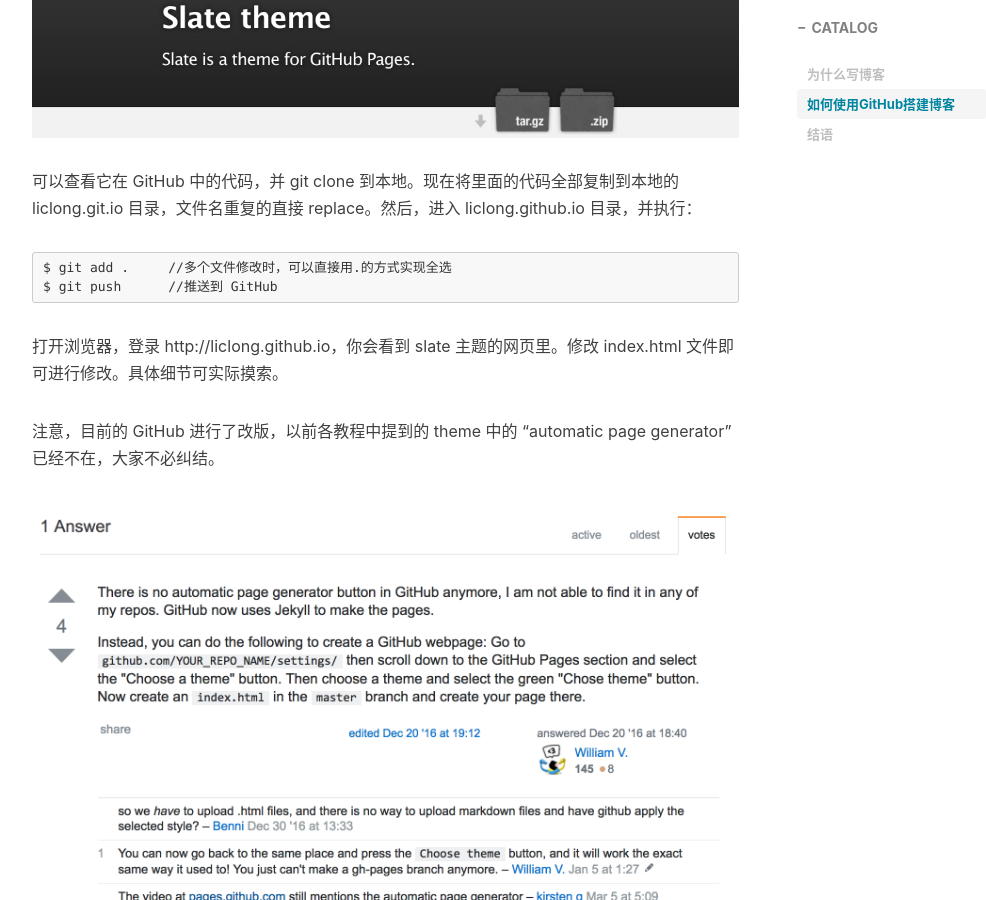
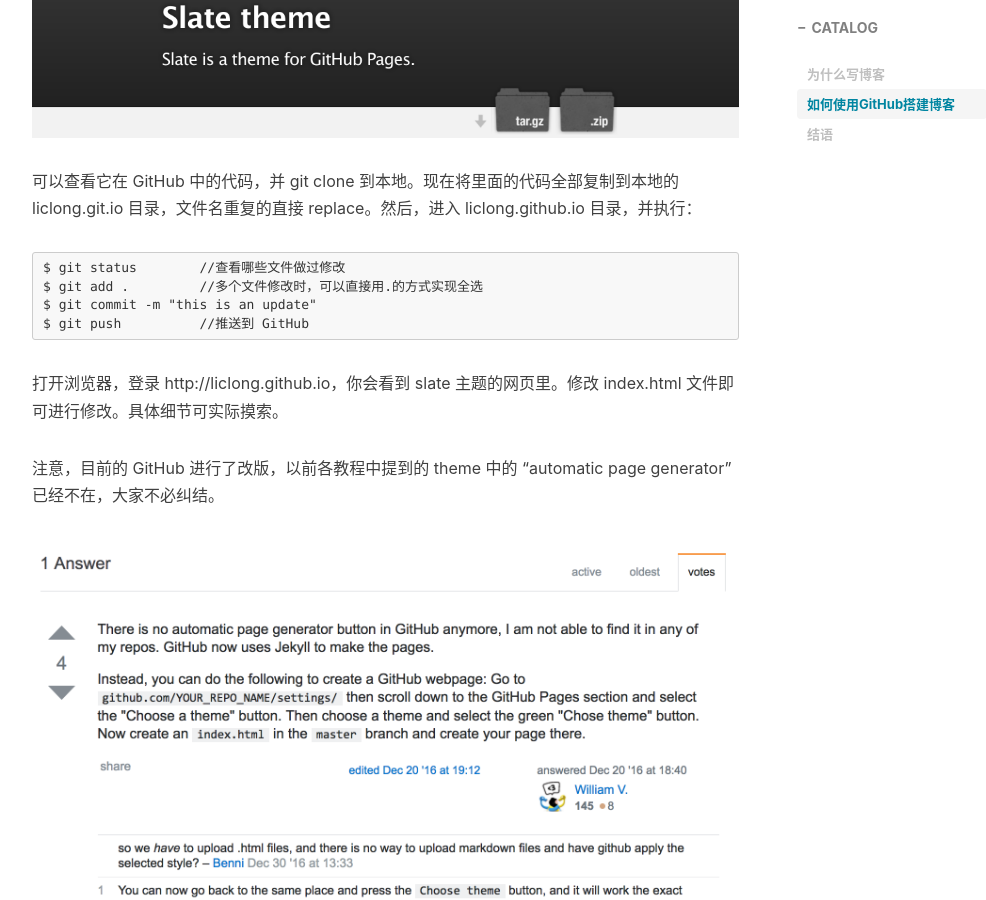
Before and after one commit to liclong/liclong.github.io, a Jekyll site: the page built from _posts/2017-04-11-the-first-blog.markdown, in a window 1280 px wide and 900 px high, scrolled down 8503 px. Shown: the whole window, without its empty margins (233-1219 px from the left). Built offline with Jekyll 4.4.1, drawn with Linux system fonts in a browser that asks for light colours; nearby versions of some CDN libraries; comment, search, counter and statistics services are not loaded.

````diff
--- a/_posts/2017-04-11-the-first-blog.markdown
+++ b/_posts/2017-04-11-the-first-blog.markdown
@@ -189,8 +189,10 @@
 可以查看它在 GitHub 中的代码，并 git clone 到本地。现在将里面的代码全部复制到本地的 liclong.git.io 目录，文件名重复的直接 replace。然后，进入 liclong.github.io 目录，并执行：
 
 ```
-$ git add .     //多个文件修改时，可以直接用.的方式实现全选
-$ git push      //推送到 GitHub
+$ git status        //查看哪些文件做过修改
+$ git add .         //多个文件修改时，可以直接用.的方式实现全选
+$ git commit -m "this is an update"
+$ git push          //推送到 GitHub
 ```
 
 打开浏览器，登录 http://liclong.github.io，你会看到 slate 主题的网页里。修改 index.html 文件即可进行修改。具体细节可实际摸索。
````
Also changed, not shown: 3 other files.
